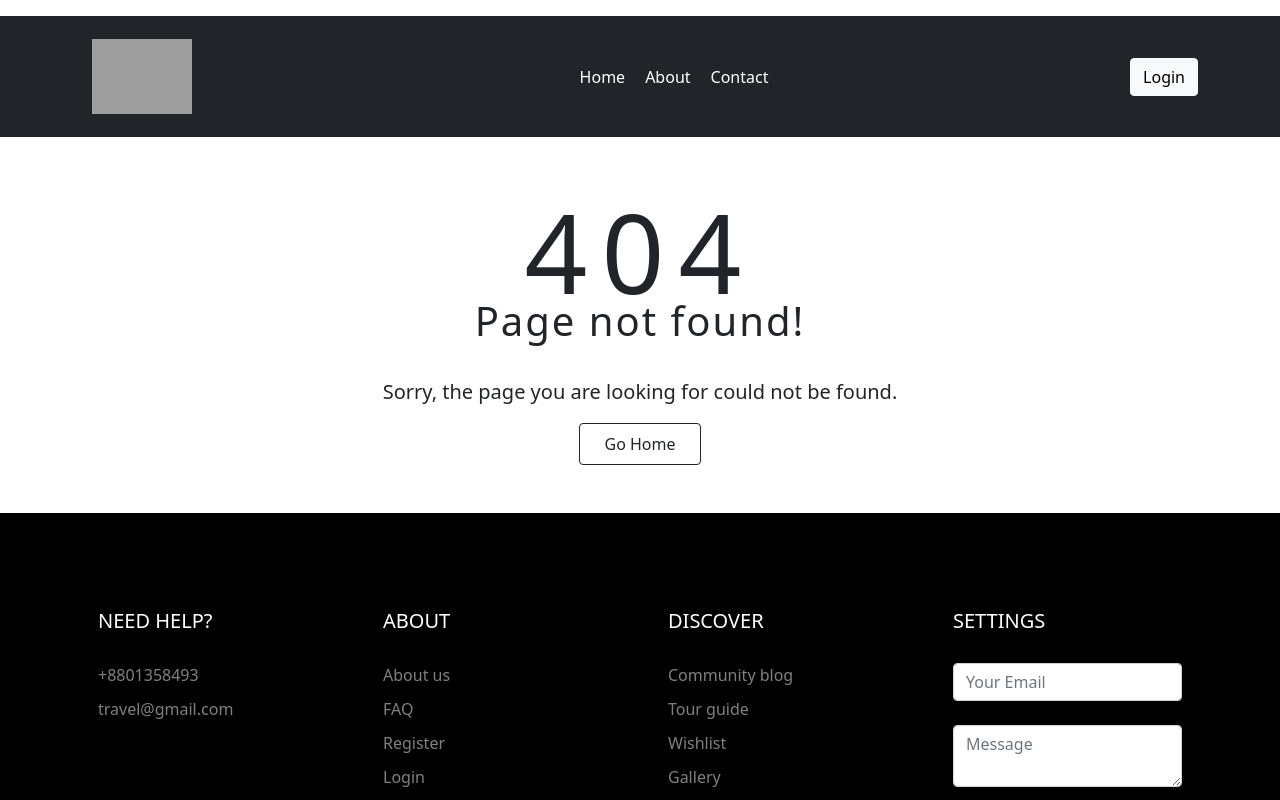
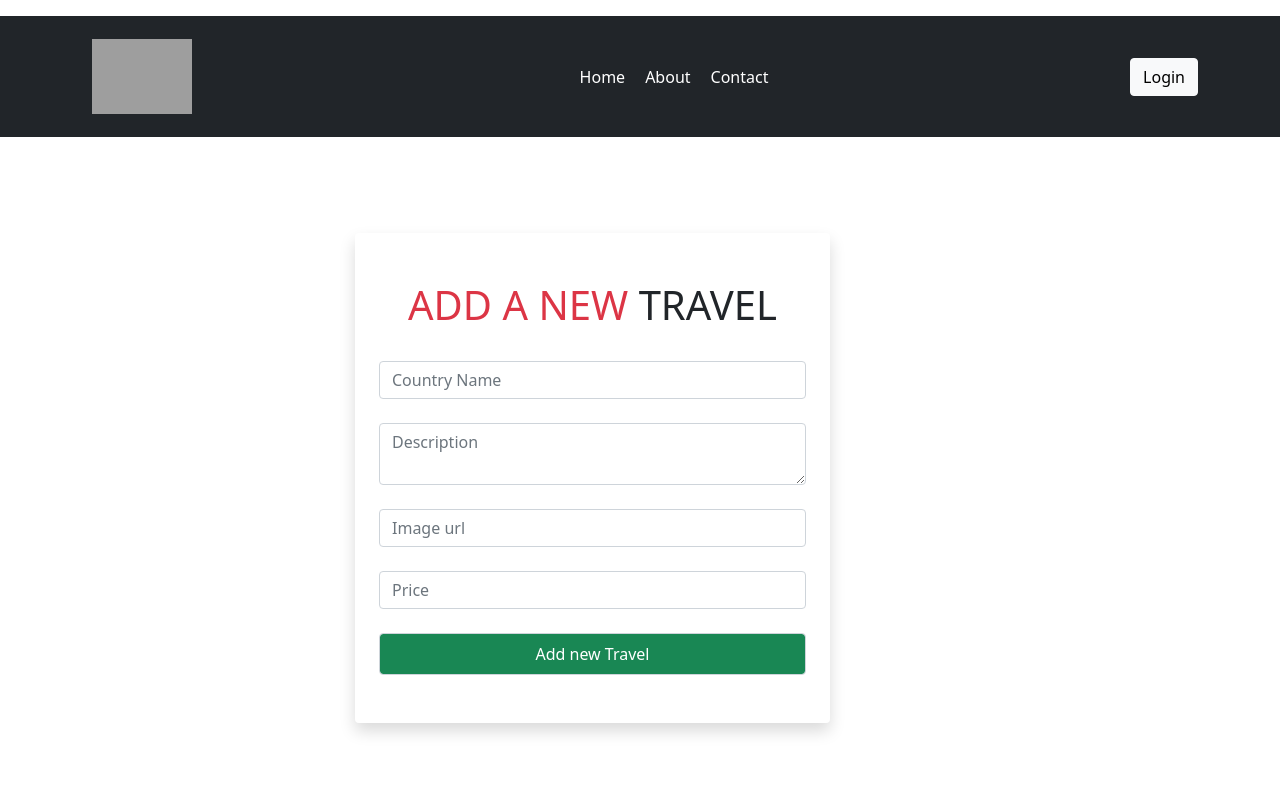
Before and after one commit to hayatul-islam/country-travel-client, a React (Create React App) app: page /addNewTravel in a window 1280 px wide. Shown: the top 800 px of the page. Built offline with nearby package versions, Linux system fonts and the light colour scheme; no server answers; grey boxes are pictures that could not be loaded.

Commit message:
new travel add

```diff
--- a/src/App.js
+++ b/src/App.js
@@ -14,6 +14,7 @@ import Contact from './components/Contact/Contact';
 import BookNow from './components/BookNow/BookNow';
 import MyOrders from './components/MyOrders/MyOrders';
 import ManageOrders from './components/ManageOrders/ManageOrders';
+import AddNewTravel from './components/AddNewTravel/AddNewTravel';
 
 
 function App() {
@@ -59,6 +60,10 @@ function App() {
             <ManageOrders />
           </Route>
 
+          <Route exact path="/addNewTravel">
+            <AddNewTravel />
+          </Route>
+
           <Route exact path="*">
             <NotFound />
           </Route>
--- /dev/null
+++ b/src/components/AddNewTravel/AddNewTravel.js
@@ -0,0 +1,42 @@
+import axios from 'axios';
+import React from 'react';
+import { useForm } from "react-hook-form";
+
+const AddNewTravel = () => {
+
+    const { register, handleSubmit } = useForm();
+    const onSubmit = data => {
+
+        axios.post('http://localhost:5050/addTravel', data)
+            .then(res => res.json())
+            .then(result => {
+                console.log(result);
+            })
+            .catch(error => {
+                console.log(error);
+            })
+        console.log(data)
+    };
+
+    return (
+        <div>
+            <div className="py-5 container">
+                <div className="row my-5">
+                    <div className="col-lg-3"></div>
+                    <div className="col-lg-5 shadow px-4 py-5 rounded rounded-2">
+                        <h1 className="text-center text-uppercase pb-4"><span className="text-danger">Add a new</span> Travel</h1>
+                        <form onSubmit={handleSubmit(onSubmit)}>
+                            <input className="form-control" {...register("name", { required: true, maxLength: 20 })} placeholder="Country Name" /> <br />
+                            <textarea className="form-control" {...register("description", { required: true })} placeholder="Description" /> <br />
+                            <input className="form-control" {...register("img", { required: true })} placeholder="Image url" /> <br />
+                            <input className="form-control" type="number" {...register("price", { required: true })} placeholder="Price" /> <br />
+                            <input className="form-control bg-success text-white py-2" type="submit" value="Add new Travel" />
+                        </form>
+                    </div>
+                </div>
+            </div>
+        </div>
+    );
+};
+
+export default AddNewTravel;
--- a/src/components/Banner/Banner.css
+++ b/src/components/Banner/Banner.css
@@ -1,7 +1,10 @@
 .banner {
     height: 500px;
-    background-image: url('http://www.greenleafeco-tourism.com/wp-content/uploads/2015/06/Jaflong-Sylhet.jpg');
-    background-position: fixed;
+    background-image: url('https://cdn.pixabay.com/photo/2016/11/29/09/16/architecture-1868667__340.jpg');
+    background-attachment: fixed;
+    background-size: cover;
+    /* https://cdn.pixabay.com/photo/2017/02/22/17/02/beach-2089936__340.jpg */
+    /* https://cdn.pixabay.com/photo/2015/07/13/14/40/paris-843229__340.jpg */
 
 }
 .banner p{
--- /dev/null
+++ b/src/components/BookNow/BookNow.css
@@ -0,0 +1,7 @@
+.book-now{
+    background-image: url('https://wallpapershome.com/images/pages/pic_h/378.jpg');
+    background-size: cover;
+}
+.book-form{
+
+}
--- a/src/components/BookNow/BookNow.js
+++ b/src/components/BookNow/BookNow.js
@@ -1,7 +1,7 @@
 import React from 'react';
 import { useForm } from "react-hook-form";
 import useAuth from '../../hooks/useAuth';
-// const axios = require('axios').default;
+import './BookNow.css';
 import axios from 'axios';
 import { useParams } from 'react-router';
 
@@ -24,16 +24,30 @@ const BookNow = () => {
                 console.log(error);
             })
     };
+
     return (
-        <div className="py-5 d-flex justify-content-center align-items-center">
-            <form onSubmit={handleSubmit(onSubmit)}>
-                <input defaultValue={user?.displayName} {...register("name", { required: true, maxLength: 20 })} /> <br />
-                <input defaultValue={user?.email} {...register("email", { required: true })} /> <br />
-                <input defaultValue={bookName} {...register("bookName", { required: true })} /> <br />
-                <input type="number" {...register("phone")} /> <br />
-                <input {...register("address")} placeholder="Your address" /> <br />
-                <input type="submit" />
-            </form>
+        <div className="book-now py-5">
+            <div className="container">
+                <div className="row">
+                    <div className="col-lg-3"></div>
+                    <div className="col-lg-5">
+                        <div className="book-form bg-white shadow px-4 py-5 my-5 rounded">
+                            <h1 className="text-center text-uppercase pb-4"><span className="text-danger">Magical</span> Travel</h1>
+                            <form onSubmit={handleSubmit(onSubmit)}>
+                                <input className="form-control" defaultValue={user?.displayName} {...register("name", { required: true, maxLength: 20 })} /> <br />
+                                <input className="form-control" defaultValue={user?.email} {...register("email", { required: true })} /> <br />
+                                <input className="form-control" defaultValue={bookName} {...register("bookName", { required: true })} /> <br />
+                                <input className="form-control" type="date"  {...register("date")} /> <br />
+                                <input className="form-control" type="number" {...register("phone")} placeholder="Your Phone" /> <br />
+                                <input className="form-control" {...register("address")} placeholder="Your address" /> <br />
+                                <input className="form-control bg-success text-white py-2" type="submit" />
+                            </form>
+                        </div>
+                    </div>
+                </div>
+
+            </div>
+
         </div>
     );
 };
--- a/src/components/ManageOrders/ManageOrders.js
+++ b/src/components/ManageOrders/ManageOrders.js
@@ -20,7 +20,6 @@ const ManageOrders = () => {
             })
                 .then(res => res.json())
                 .then(data => {
-                    console.log(data);
 
                     if (data.deletedCount) {
                         alert('Delete Successfully');
@@ -39,6 +38,13 @@ const ManageOrders = () => {
             headers: { 'content-type': 'application/json' },
             body: JSON.stringify()
         })
+            .then(res => res.json())
+            .then(data => {
+                if (data.modifiedCount) {
+                    window.location.reload();
+                }
+            })
+
     }
 
     return (
```
